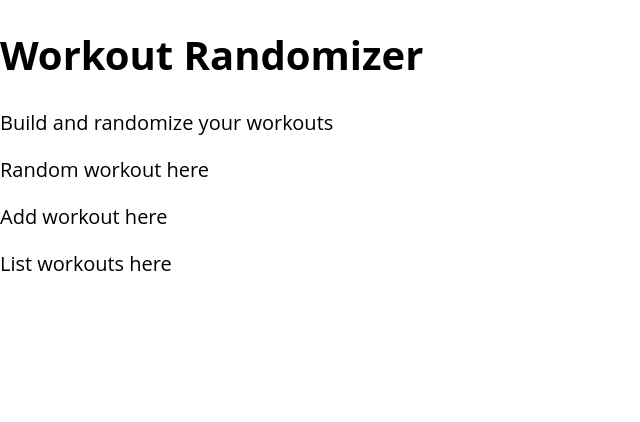
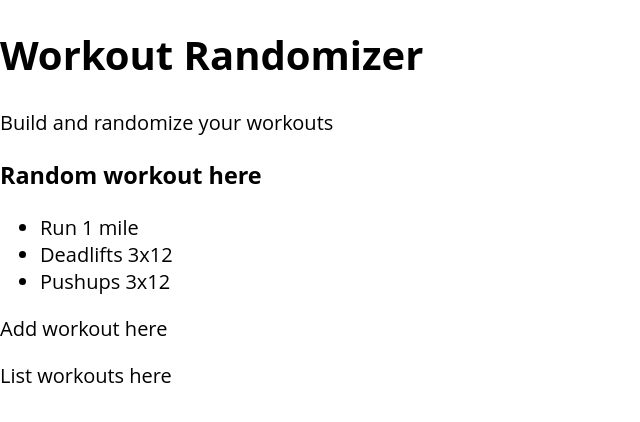
Before and after one commit to mrjasonweaver/workout-randomizer, a React (Create React App) app: page / in a window 1280 px wide. Shown: the top 422 px of the page, without its empty margins (0-640 px from the left). Built offline with nearby package versions, Linux system fonts and the light colour scheme.

Commit message:
stub out random workout

```diff
--- a/src/components/App.js
+++ b/src/components/App.js
@@ -8,7 +8,7 @@ class App extends React.Component {
         return (
             <div className="workout-radomizer">
                 <Header siteTitle="Workout Randomizer" tagline="Build and randomize your workouts"/>
-                <Workout />
+                <Workout content="Random workout here"/>
                 <AddWorkout />
             </div>
         )
--- a/src/components/Workout.js
+++ b/src/components/Workout.js
@@ -3,7 +3,14 @@ import React from 'react';
 class Workout extends React.Component {
     render() {
         return (
-            <p>Random workout here</p>
+            <div className="app-workout">
+                <h3>{this.props.content}</h3>
+                <ul>
+                    <li>Run 1 mile</li>
+                    <li>Deadlifts 3x12</li>
+                    <li>Pushups 3x12</li>
+                </ul>
+            </div>
         )
     }
 }
```
